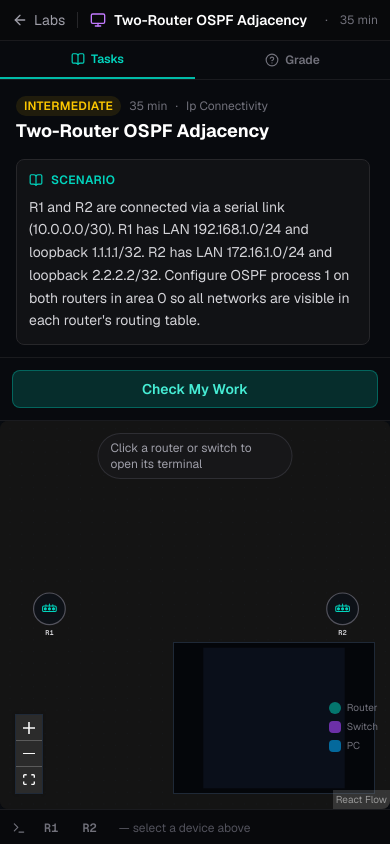
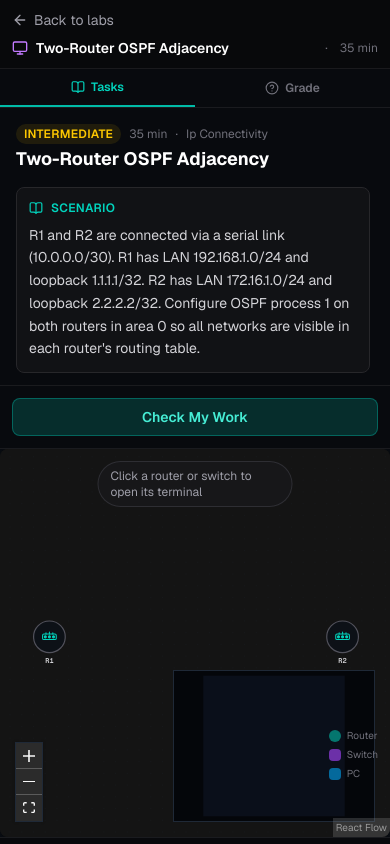
Before and after one commit to ebube-onuorah/xamastry, a Next.js app: page /labs/topology/topo-001 in a window 390 px wide. Shown: the top 844 px of the page. Built offline with nearby package versions, Linux system fonts and the light colour scheme.

Commit message:
Polish mobile lab instructions

```diff
--- a/src/app/labs/cli/[labId]/page.tsx
+++ b/src/app/labs/cli/[labId]/page.tsx
@@ -108,15 +108,15 @@ export default function CliLabPage({ params }: { params: Promise<{ labId: string
   return (
     <div className="min-h-screen bg-[#080b10] flex flex-col lg:h-screen lg:overflow-hidden">
       {/* Top bar */}
-      <div className="flex-shrink-0 border-b border-zinc-800/60 bg-zinc-950/80 backdrop-blur-sm px-3 py-2.5 flex items-center gap-3 sm:px-4 sm:gap-4">
+      <div className="flex flex-shrink-0 flex-wrap items-center gap-2 border-b border-zinc-800/60 bg-zinc-950/80 px-3 py-2.5 backdrop-blur-sm sm:flex-nowrap sm:gap-4 sm:px-4">
         <Link
           href="/labs"
-          className="flex items-center gap-1.5 text-zinc-400 hover:text-white transition-colors text-sm"
+          className="flex w-full items-center gap-1.5 text-sm text-zinc-400 transition-colors hover:text-white sm:w-auto"
         >
           <ArrowLeft className="w-4 h-4" />
-          Labs
+          Back to labs
         </Link>
-        <div className="h-4 w-px bg-zinc-800" />
+        <div className="hidden h-4 w-px bg-zinc-800 sm:block" />
         <div className="flex min-w-0 items-center gap-2">
           <Terminal className="w-4 h-4 text-teal-500" />
           <span className="text-white font-semibold text-sm truncate">{lab.title}</span>
--- a/src/app/labs/topology/[labId]/page.tsx
+++ b/src/app/labs/topology/[labId]/page.tsx
@@ -172,12 +172,12 @@ export default function TopologyLabPage({ params }: { params: Promise<{ labId: s
   return (
     <div className="min-h-screen bg-[#080b10] flex flex-col lg:h-screen lg:overflow-hidden">
       {/* Top bar */}
-      <div className="flex-shrink-0 border-b border-zinc-800/60 bg-zinc-950/80 backdrop-blur-sm px-3 py-2.5 flex items-center gap-3 sm:px-4 sm:gap-4">
-        <Link href="/labs" className="flex items-center gap-1.5 text-zinc-400 hover:text-white transition-colors text-sm">
+      <div className="flex flex-shrink-0 flex-wrap items-center gap-2 border-b border-zinc-800/60 bg-zinc-950/80 px-3 py-2.5 backdrop-blur-sm sm:flex-nowrap sm:gap-4 sm:px-4">
+        <Link href="/labs" className="flex w-full items-center gap-1.5 text-sm text-zinc-400 transition-colors hover:text-white sm:w-auto">
           <ArrowLeft className="w-4 h-4" />
-          Labs
+          Back to labs
         </Link>
-        <div className="h-4 w-px bg-zinc-800" />
+        <div className="hidden h-4 w-px bg-zinc-800 sm:block" />
         <div className="flex min-w-0 items-center gap-2">
           <Monitor className="w-4 h-4 text-purple-400" />
           <span className="text-white font-semibold text-sm truncate">{lab.title}</span>
--- a/src/components/labs/LabInstructions.tsx
+++ b/src/components/labs/LabInstructions.tsx
@@ -1,6 +1,6 @@
 "use client";
 
-import { CheckCircle2, Circle, Lightbulb, BookOpen } from "lucide-react";
+import { CheckCircle2, Lightbulb, BookOpen, XCircle } from "lucide-react";
 import { useState } from "react";
 import { cn } from "@/lib/utils";
 
@@ -88,8 +88,9 @@ export default function LabInstructions({
       )}
 
       {/* Tasks */}
-      <div className="space-y-2">
-        <h3 className="text-xs font-semibold text-zinc-400 uppercase tracking-wide">Tasks</h3>
+      <div>
+        <h3 className="mb-2 text-xs font-semibold uppercase tracking-wide text-zinc-400">Tasks</h3>
+        <ol className="divide-y divide-zinc-800 border-y border-zinc-800">
           {tasks.map((task, idx) => {
             const result = taskResults[task.id];
             const isPassed = result?.passed === true;
@@ -97,69 +98,64 @@ export default function LabInstructions({
             const isHintOpen = expandedHint === task.id;
 
             return (
-            <div
-              key={task.id}
+              <li key={task.id} className="py-2.5">
+                <div className="grid grid-cols-[1.75rem_1fr_auto] items-start gap-2">
+                  <span
                     className={cn(
-                "border rounded-lg p-3 transition-all duration-200",
-                isPassed
-                  ? "border-emerald-500/40 bg-emerald-500/5"
-                  : isFailed
-                    ? "border-red-500/40 bg-red-500/5"
-                    : "border-zinc-800 bg-zinc-900/40",
+                      "pt-0.5 font-mono text-xs tabular-nums",
+                      isPassed ? "text-emerald-400" : isFailed ? "text-red-400" : "text-zinc-500",
                     )}
                   >
-              <div className="flex items-start gap-2.5">
-                <div className="mt-0.5 flex-shrink-0">
-                  {isPassed ? (
-                    <CheckCircle2 className="w-4 h-4 text-emerald-400" />
-                  ) : (
-                    <Circle
-                      className={cn("w-4 h-4", isFailed ? "text-red-400" : "text-zinc-600")}
-                    />
-                  )}
-                </div>
-                <div className="flex-1 min-w-0">
-                  <div className="flex items-start justify-between gap-2">
+                    {idx + 1}.
+                  </span>
+
+                  <div className="min-w-0">
                     <p
                       className={cn(
                         "text-sm leading-snug",
                         isPassed ? "text-emerald-300" : isFailed ? "text-red-300" : "text-zinc-200",
                       )}
                     >
-                      <span className="text-zinc-500 mr-1.5 text-xs font-mono">{idx + 1}.</span>
                       {task.description}
                     </p>
-                    {task.hint && !isPassed && (
-                      <button
-                        onClick={() => setExpandedHint(isHintOpen ? null : task.id)}
-                        className="flex-shrink-0 text-yellow-500/70 hover:text-yellow-400 transition-colors"
-                        title="Show hint"
+
+                    {result && (
+                      <p
+                        className={cn(
+                          "mt-1 text-xs leading-relaxed",
+                          isPassed ? "text-emerald-500/75" : "text-red-400/80",
+                        )}
                       >
-                        <Lightbulb className="w-3.5 h-3.5" />
-                      </button>
-                    )}
-                  </div>
-
-                  {/* Feedback message */}
-                  {result && !isPassed && (
-                    <p className="mt-1 text-xs text-red-400/80">{result.message}</p>
-                  )}
-                  {isPassed && result?.message && (
-                    <p className="mt-1 text-xs text-emerald-500/70">{result.message}</p>
+                        {result.message}
+                      </p>
                     )}
 
-                  {/* Hint */}
                     {isHintOpen && task.hint && (
-                    <div className="mt-2 p-2 bg-yellow-500/10 border border-yellow-500/20 rounded text-xs text-yellow-300/90 leading-relaxed">
+                      <div className="mt-2 border border-yellow-500/20 bg-yellow-500/10 p-2 text-xs leading-relaxed text-yellow-300/90">
                         <span className="font-semibold text-yellow-400">Hint: </span>
                         {task.hint}
                       </div>
                     )}
                   </div>
+
+                  <div className="flex items-center gap-2 pt-0.5">
+                    {isPassed && <CheckCircle2 className="h-4 w-4 text-emerald-400" />}
+                    {isFailed && <XCircle className="h-4 w-4 text-red-400" />}
+                    {task.hint && !isPassed && (
+                      <button
+                        onClick={() => setExpandedHint(isHintOpen ? null : task.id)}
+                        className="text-yellow-500/70 transition-colors hover:text-yellow-400"
+                        title="Show hint"
+                      >
+                        <Lightbulb className="h-3.5 w-3.5" />
+                      </button>
+                    )}
                   </div>
                 </div>
+              </li>
             );
           })}
+        </ol>
       </div>
     </div>
   );
```
Lines whose indentation alone changed are shown as unchanged.
